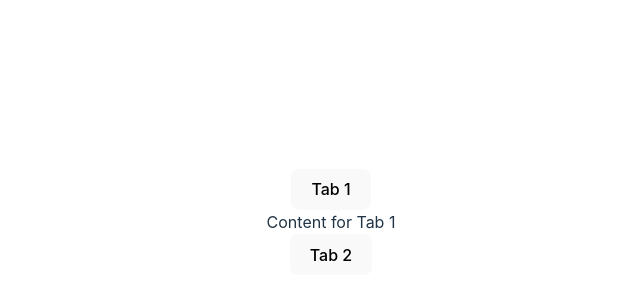
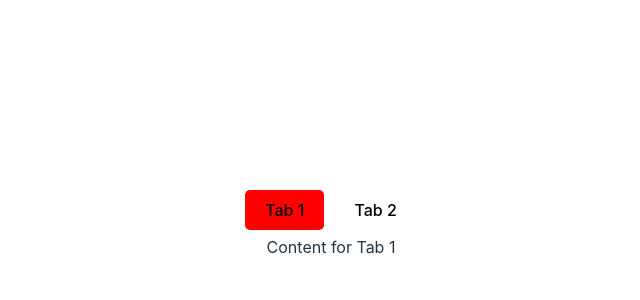
Before and after one commit to loulidev/components-tabs, a React (Vite) app: page / in a window 1280 px wide. Shown: the part 178-478 px from the top of the page, without its empty margins (309-949 px from the left). Built offline with nearby package versions, Linux system fonts and the light colour scheme.

Commit message:
Adds styles to Tab component

```diff
--- a/src/App.tsx
+++ b/src/App.tsx
@@ -6,8 +6,8 @@ function App() {
     <>
       <Tabs defaultActiveId={"1"}>
         <Tab id="1" label="Tab 1" />
+        <Tab id="2" label="Tab 2" />
         <TabPanel whenActive="1">Content for Tab 1</TabPanel>
-        <Tab id="2" label="Tab 2" />
         <TabPanel whenActive="2">Content for Tab 2</TabPanel>
       </Tabs>
     </>
--- a/src/components/Tab.tsx
+++ b/src/components/Tab.tsx
@@ -1,21 +1,28 @@
 import { useContext } from "react";
 import ActiveTabContext from "../context/ActiveTabContext";
+import "../styles/TabStyles.css";
 
 interface TabProps {
   id: string;
   label: string;
   onClick?: () => void;
+  style?: React.CSSProperties;
 }
 
-export const Tab: React.FC<TabProps> = ({ id, label, onClick }) => {
-  const [, setActiveId] = useContext(ActiveTabContext);
+export const Tab: React.FC<TabProps> = ({ id, label, onClick, style }) => {
+  const [activeId, setActiveId] = useContext(ActiveTabContext);
 
   const handleOnClick = () => {
     onClick && onClick();
     setActiveId(id);
   };
   return (
-    <button type="button" onClick={handleOnClick}>
+    <button
+      type="button"
+      onClick={handleOnClick}
+      className={`tab-button ${activeId === id ? "active" : ""}`}
+      style={style}
+    >
       {label}
     </button>
   );
--- /dev/null
+++ b/src/styles/TabStyles.css
@@ -0,0 +1,14 @@
+.tab-button {
+  padding: 10px 20px;
+  margin: 5px;
+  border: none;
+  border-radius: 5px;
+  background-color: white;
+  color: black;
+  cursor: pointer;
+  transition: background-color 0.3s ease;
+}
+
+.tab-button.active {
+  background-color: red;
+}
```
